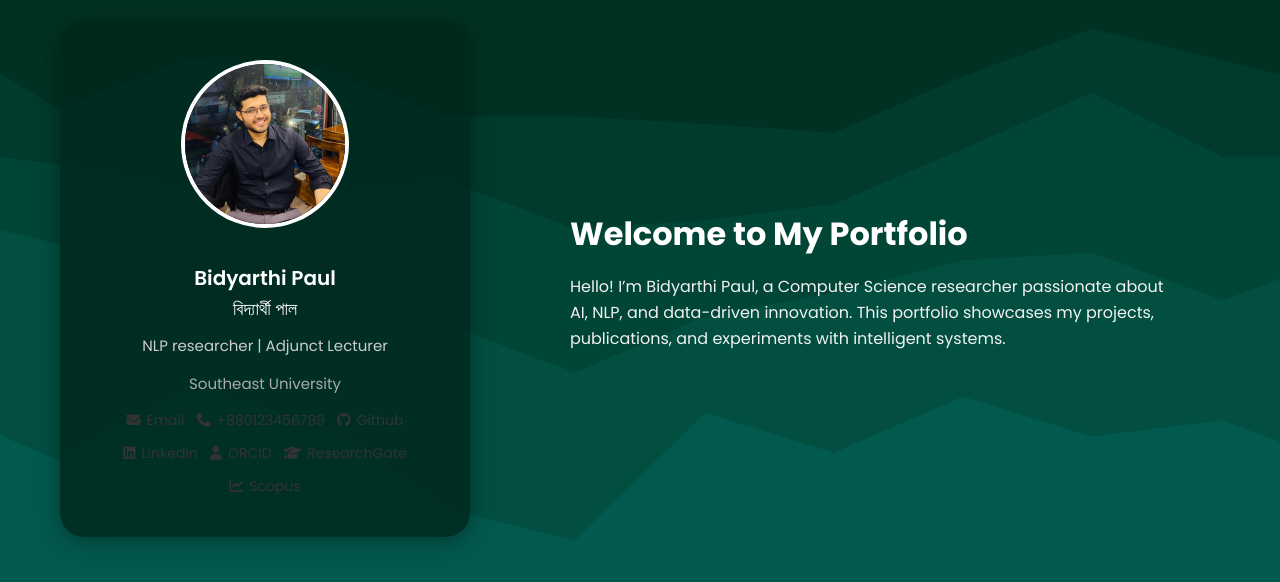
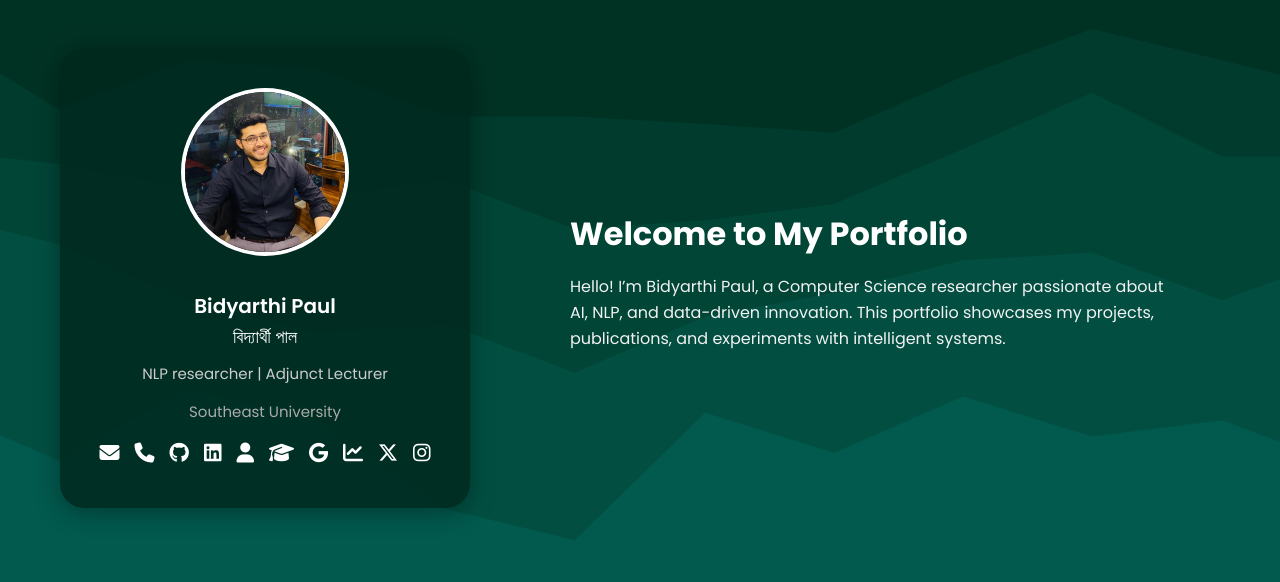
Before and after one commit to Bidyarthi404/Paul_Portfolio, a plain HTML site: page index.html in a window 1280 px wide. Shown: the part 122-704 px from the top of the page. Drawn offline with Linux system fonts and the light colour scheme.

Commit message:
Update index.html

```diff
--- a/index.html
+++ b/index.html
@@ -74,24 +74,22 @@
 
     .social-icons {
         display: flex;
-        flex-wrap: wrap;
-        gap: 12px;
+        gap: 15px;
         justify-content: center;
         align-items: center;
     }
 
     .social-icons a {
+        color: white; /* icon color */
+        font-size: 20px;
         text-decoration: none;
-        color: #333;
-        font-size: 14px;
-        display: flex;
-        align-items: center;
-        gap: 6px;
+        transition: transform 0.2s ease;
     }
 
     .social-icons a:hover {
-        color: #0073b1; /* LinkedIn color example */
+        transform: scale(1.2);
     }
+
 
 
     /* Main content beside the card */
@@ -124,41 +122,47 @@
     <p class="org">Southeast University</p>
 
     <div class="social-icons">
-        <!-- Email -->
-        <a href="mailto:youremail@example.com">
-            <i class="fa-solid fa-envelope"></i> Email
+        <a href="mailto:youremail@example.com" target="_blank">
+            <i class="fa-solid fa-envelope"></i>
         </a>
 
-        <!-- Phone -->
-        <a href="tel:+880123456789">
-            <i class="fa-solid fa-phone"></i> +880123456789
+        <a href="tel:+880123456789" target="_blank">
+            <i class="fa-solid fa-phone"></i>
         </a>
 
-        <!-- GitHub -->
         <a href="https://github.com/Bidyarthi404" target="_blank">
-            <i class="fa-brands fa-github"></i> Github
+            <i class="fa-brands fa-github"></i>
         </a>
 
-        <!-- LinkedIn -->
         <a href="https://www.linkedin.com/in/bidyarthi-paul" target="_blank">
-            <i class="fa-brands fa-linkedin"></i> Linkedin
+            <i class="fa-brands fa-linkedin"></i>
         </a>
 
-        <!-- ORCID -->
         <a href="https://orcid.org/0009-0003-5892-5786" target="_blank">
-            <i class="fa-solid fa-user"></i> ORCID
+            <i class="fa-solid fa-user"></i>
         </a>
 
-        <!-- ResearchGate -->
         <a href="https://www.researchgate.net/profile/Bidyarthi-Paul?ev=hdr_xprf" target="_blank">
-            <i class="fa-solid fa-graduation-cap"></i> ResearchGate
+            <i class="fa-solid fa-graduation-cap"></i>
         </a>
 
-        <!-- Scopus -->
+        <a href="https://scholar.google.com/citations?user=your-google-scholar-id" target="_blank">
+            <i class="fa-brands fa-google"></i>
+        </a>
+
         <a href="https://www.scopus.com/authid/detail.uri?authorId=your-scopus-id" target="_blank">
-            <i class="fa-solid fa-chart-line"></i> Scopus
+            <i class="fa-solid fa-chart-line"></i>
+        </a>
+
+        <a href="#">
+            <i class="fa-brands fa-x-twitter"></i>
+        </a>
+
+        <a href="#">
+            <i class="fa-brands fa-instagram"></i>
         </a>
     </div>
+
 
   </div>
 
```
